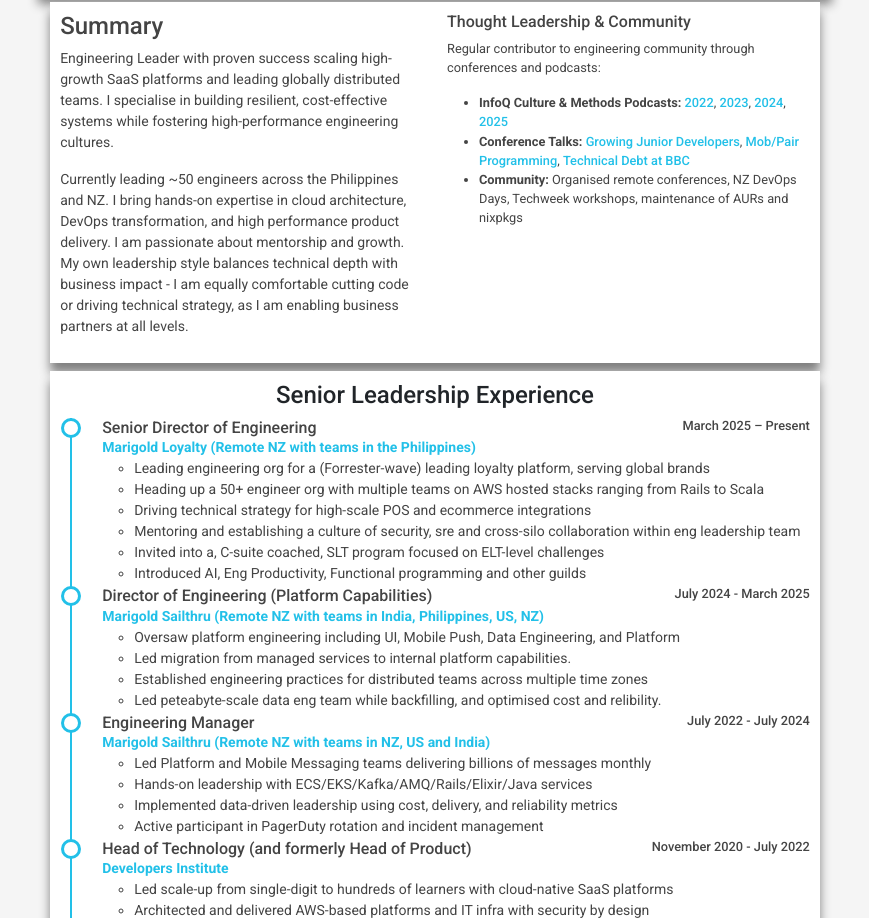
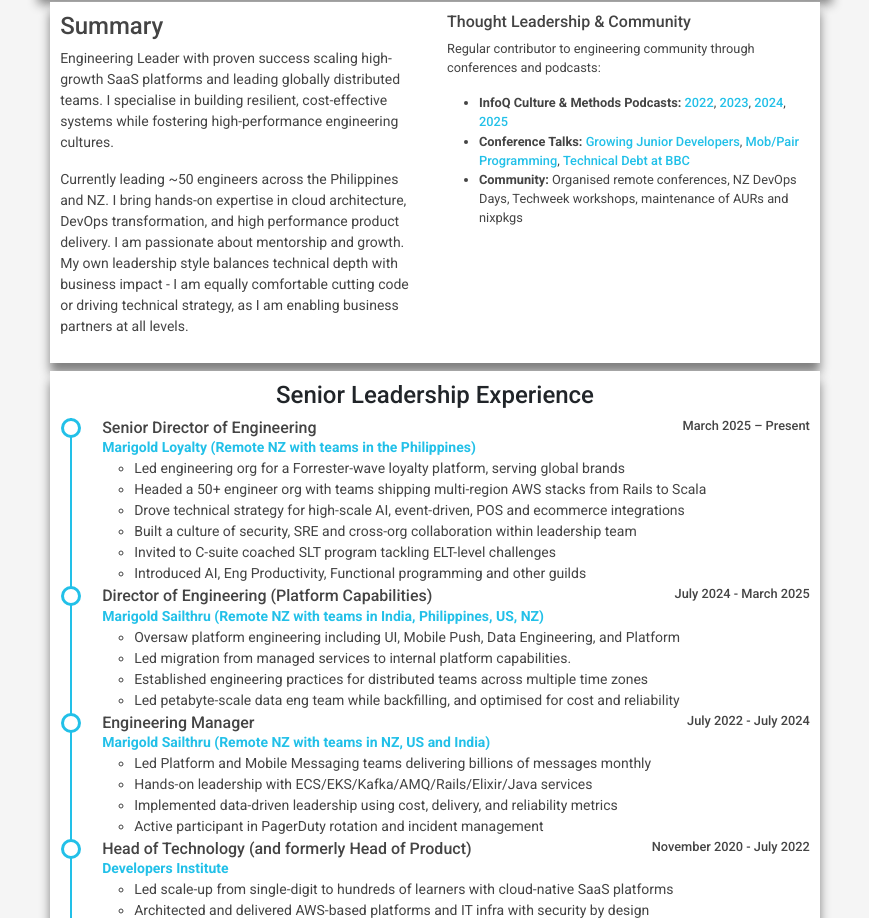
Before and after one commit to fiq/resume, a plain HTML site: page cv/index.html in a window 1280 px wide. Shown: the part 182-1100 px from the top of the page, without its empty margins (205-1074 px from the left). Drawn offline with nearby package versions, Linux system fonts and the light colour scheme.

Commit message:
copy - cleanups

```diff
--- a/cv/index.html
+++ b/cv/index.html
@@ -193,11 +193,11 @@
                   Marigold Loyalty (Remote NZ with teams in the Philippines)
                 </a>
                 <ul>
-                  <li>Leading engineering org for a (Forrester-wave) leading loyalty platform, serving global brands</li>
-                  <li>Heading up a 50+ engineer org with multiple teams on AWS hosted stacks ranging from Rails to Scala</li>
-                  <li>Driving technical strategy for high-scale POS and ecommerce integrations</li>
-                  <li>Mentoring and establishing a culture of security, sre and cross-silo collaboration within eng leadership team</li>
-                  <li>Invited into a, C-suite coached, SLT program focused on ELT-level challenges</li>
+                  <li>Led engineering org for a Forrester-wave loyalty platform, serving global brands</li>
+                  <li>Headed a 50+ engineer org with teams shipping multi-region AWS stacks from Rails to Scala</li>
+                  <li>Drove technical strategy for high-scale AI, event-driven, POS and ecommerce integrations</li>
+                  <li>Built a culture of security, SRE and cross-org collaboration within leadership team</li>
+                  <li>Invited to C-suite coached SLT program tackling ELT-level challenges</li>
                   <li>Introduced AI, Eng Productivity, Functional programming and other guilds</li>
                 </ul>
               </li>
@@ -218,7 +218,7 @@
                   <li>Oversaw platform engineering including UI, Mobile Push, Data Engineering, and Platform</li>
                   <li>Led migration from managed services to internal platform capabilities.</li>
                   <li>Established engineering practices for distributed teams across multiple time zones</li>
-                  <li>Led peteabyte-scale data eng team while backfilling, and optimised cost and relibility.</li>
+                  <li>Led petabyte-scale data eng team while backfilling, and optimised for cost and reliability</li>
                 </ul>
               </li>
 
```
Also changed, not shown: 2 other files.
